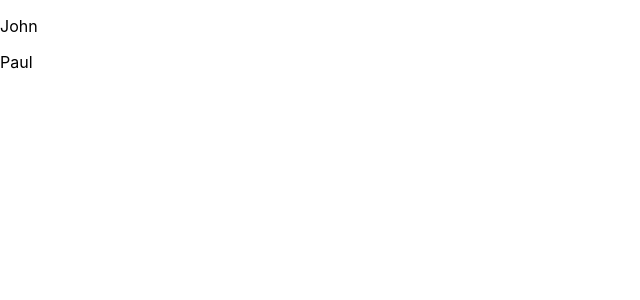
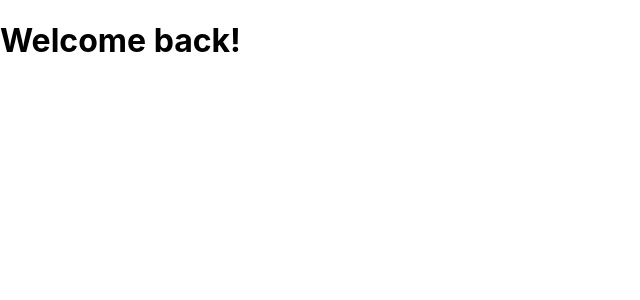
Before and after one commit to kpab/react-schoo, a React (Create React App) app: page / in a window 1280 px wide. Shown: the top 300 px of the page, without its empty margins (0-640 px from the left). Built offline with nearby package versions, Linux system fonts and the light colour scheme.

Commit message:
Appコンポーネントを修正し、Greetingコンポーネントを追加してログイン状態に応じたメッセージを表示するように変更

```diff
--- a/src/App.js
+++ b/src/App.js
@@ -1,14 +1,14 @@
+function Greeting(props) {
+  const isLoggedIn = props.isLoggedIn;
+  if (isLoggedIn) {
+    return <h1>Welcome back!</h1>;
+  }
+  return <h1>Please sign up.</h1>;
+}
+
 function App() {
-  function handleClick(e, name) {
-    e.preventDefault();
-    console.log(e);
-    console.log(name);
-  }
   return (
-    <div>
-      <p onClick={e => handleClick(e, 'John')}>John</p>
-      <p onClick={e => handleClick(e, 'Paul')}>Paul</p>
-    </div>
+    <Greeting isLoggedIn={true} />
   );
 }
 
```
